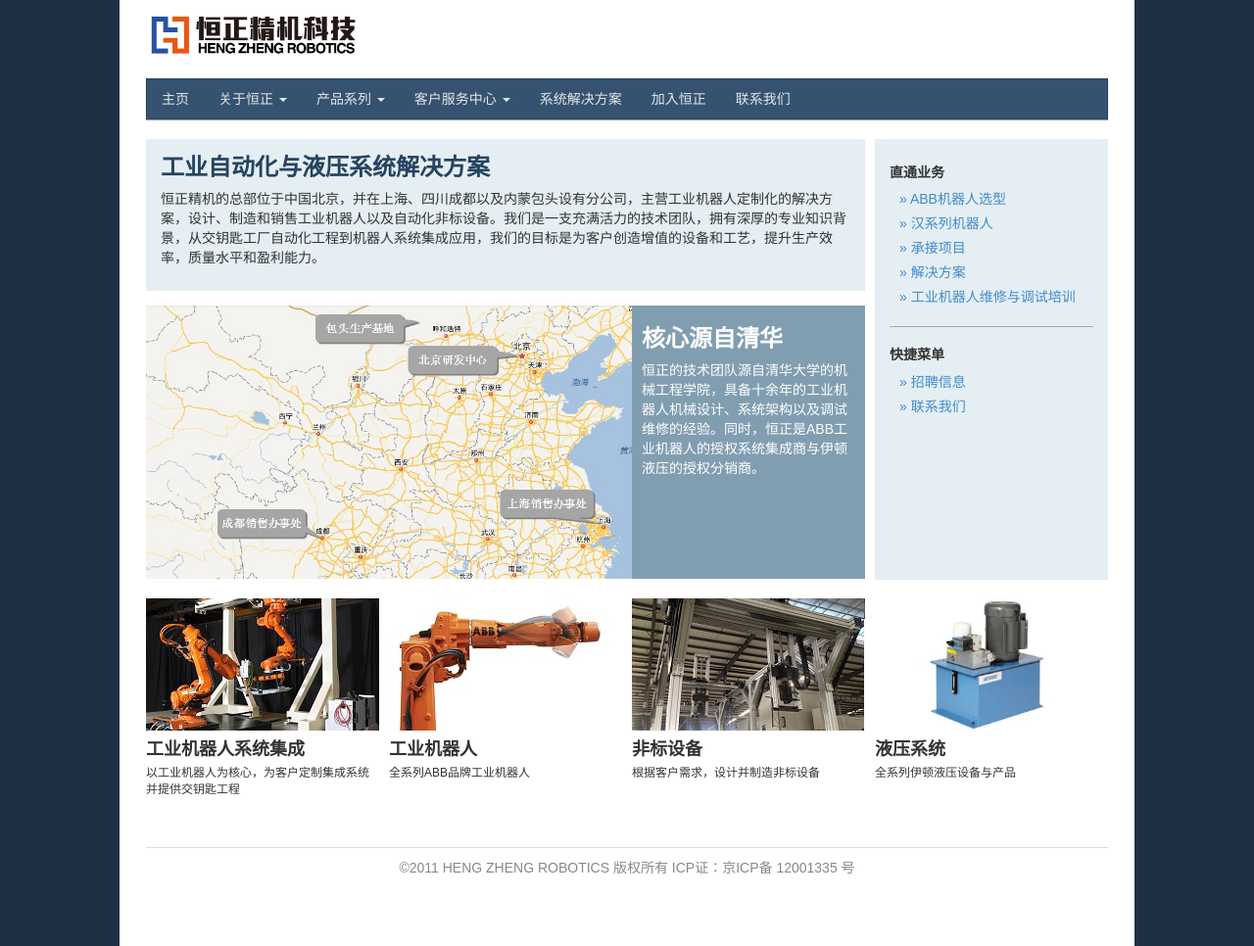
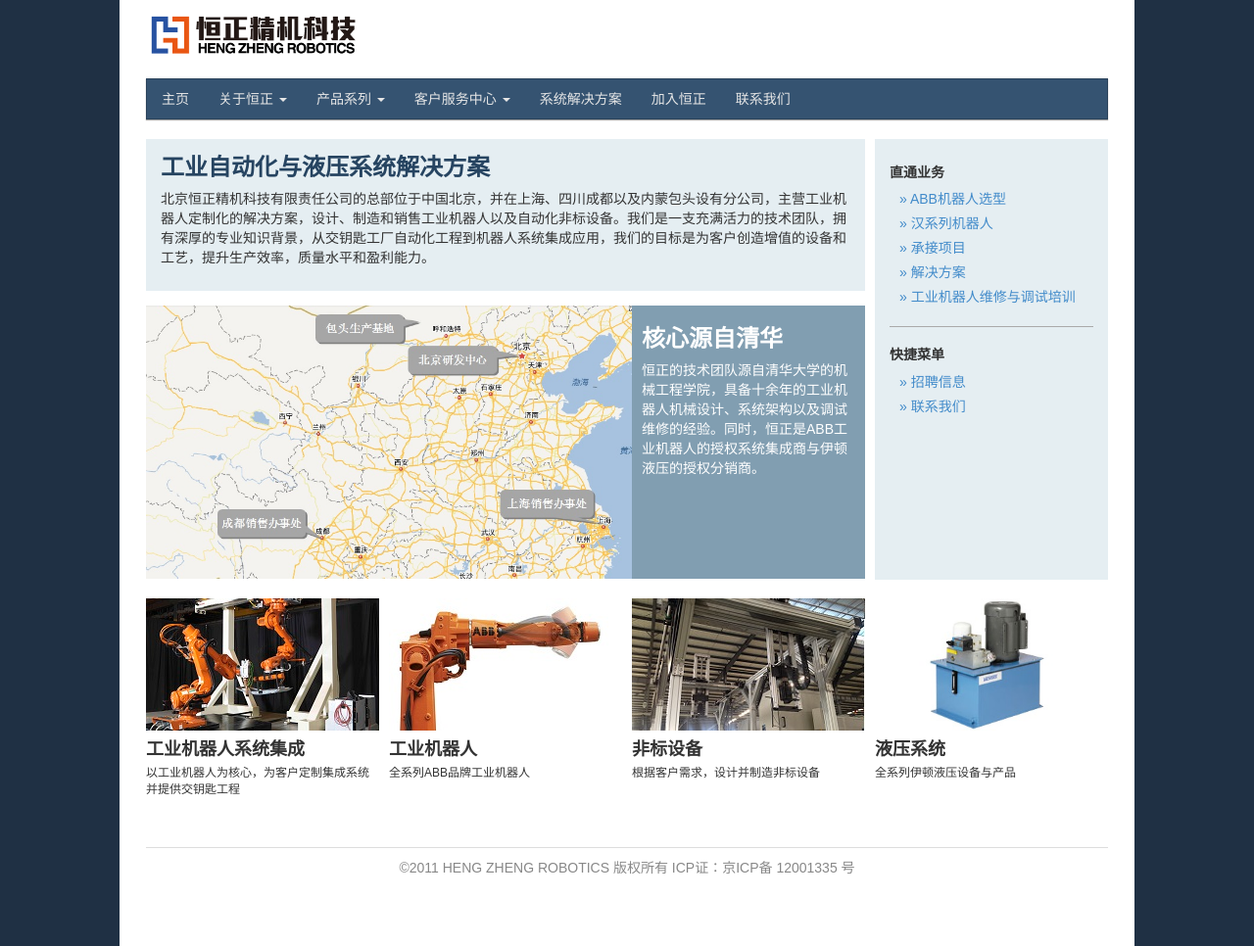
Before and after one commit to NeoHuang/HenZheng, a Jekyll site: the page built from index.html, in a window 1280 px wide. Shown: the whole page at 98% size. Built offline with Jekyll 4.4.1, drawn with Linux system fonts in a browser that asks for light colours.

Commit message:
Change company name

```diff
--- a/index.html
+++ b/index.html
@@ -32,7 +32,7 @@ layout: default
 
         <div class="intro-box">
             <h2>工业自动化与液压系统解决方案</h2>
-            恒正精机的总部位于中国北京，并在上海、四川成都以及内蒙包头设有分公司，主营工业机器人定制化的解决方案，设计、制造和销售工业机器人以及自动化非标设备。我们是一支充满活力的技术团队，拥有深厚的专业知识背景，从交钥匙工厂自动化工程到机器人系统集成应用，我们的目标是为客户创造增值的设备和工艺，提升生产效率，质量水平和盈利能力。
+            北京恒正精机科技有限责任公司的总部位于中国北京，并在上海、四川成都以及内蒙包头设有分公司，主营工业机器人定制化的解决方案，设计、制造和销售工业机器人以及自动化非标设备。我们是一支充满活力的技术团队，拥有深厚的专业知识背景，从交钥匙工厂自动化工程到机器人系统集成应用，我们的目标是为客户创造增值的设备和工艺，提升生产效率，质量水平和盈利能力。
 
         </div>
         <div class="intro-img">
```
